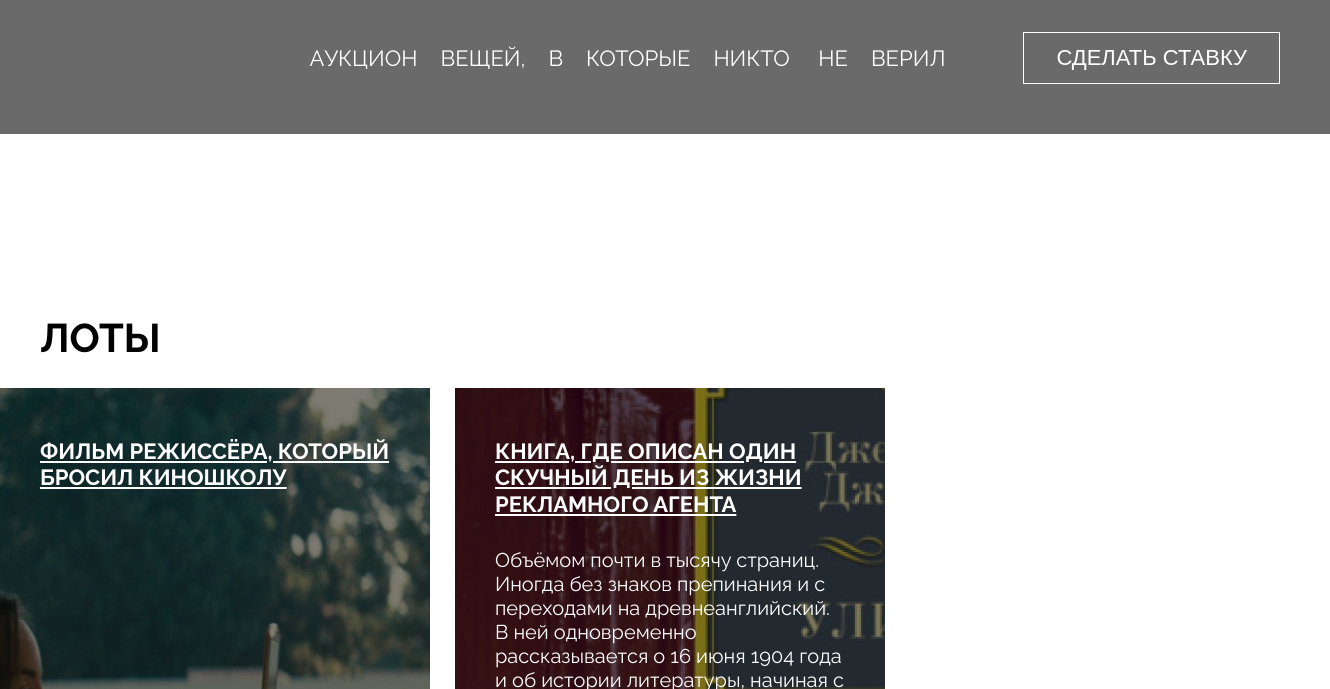
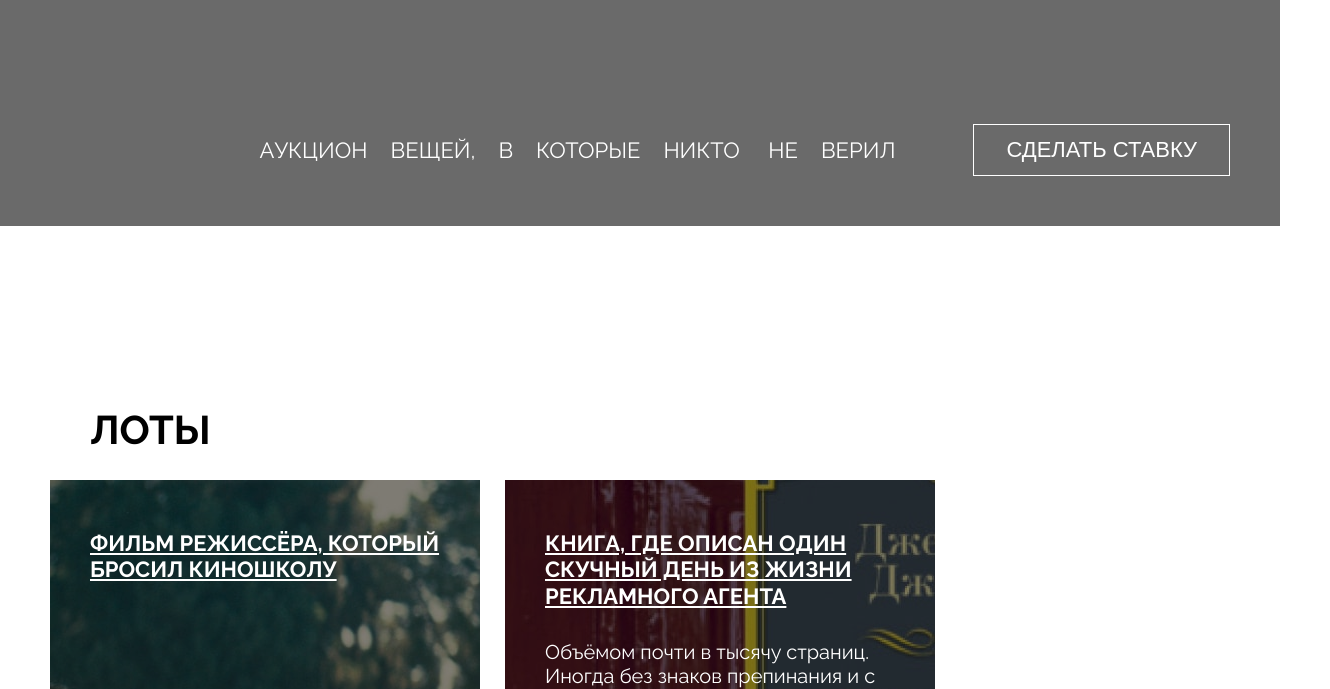
Before and after one commit to Ragna13377/ono-tebe-nado, a plain HTML site: page index.html in a window 1280 px wide. Shown: the part 824-1513 px from the top of the page, 1330 px wide, since content can reach past the window. Drawn offline with Linux system fonts and the light colour scheme.

Commit message:
body fix v2

```diff
--- a/styles/style.scss
+++ b/styles/style.scss
@@ -1,6 +1,6 @@
 $main_black: #000;
 
-page{
+.page{
   margin: 0;
   padding: 92px 50px 90px;
 }
```
Also changed, not shown: styles/style.css.
